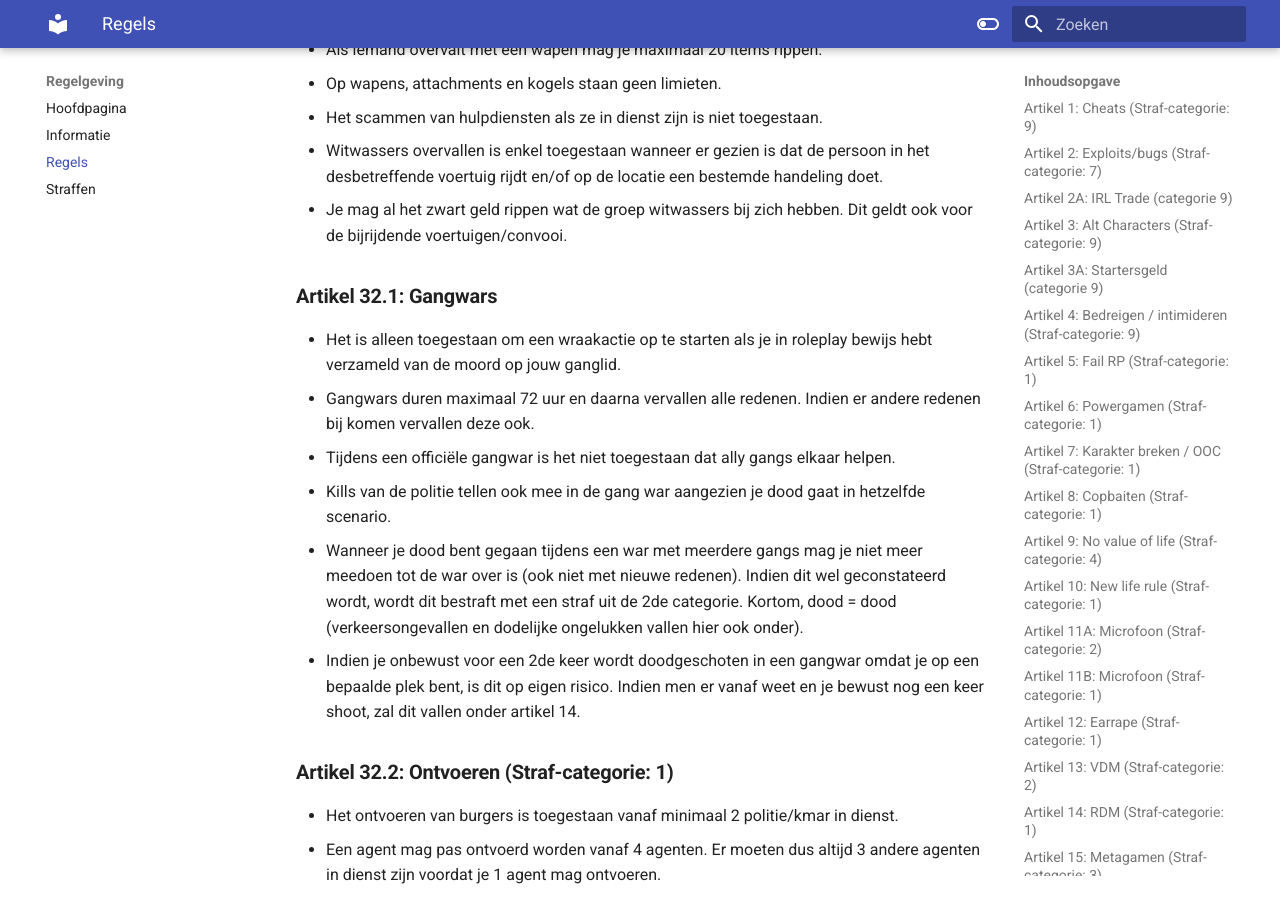
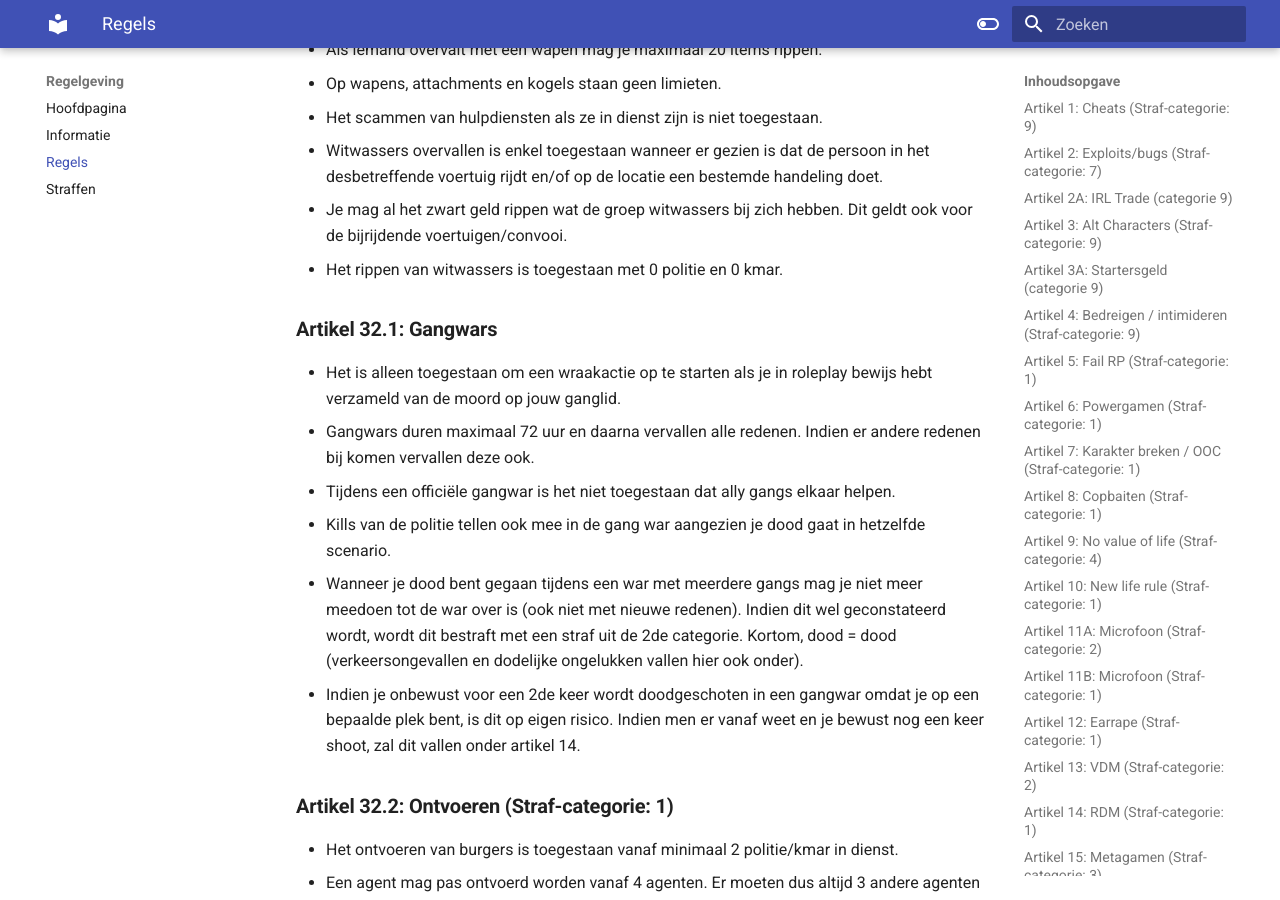
Before and after one commit to ZuiderVeenRP/apv, an MkDocs documentation site: the page built from docs/algemeen.md, in a window 1280 px wide and 900 px high, scrolled down 11206 px. Built offline with MkDocs 1.6.1 and Material for MkDocs 9.7.7, drawn with Linux system fonts in a browser that asks for light colours; comment, search, counter and statistics services are not loaded.

Commit message:
witwas rippen is toegestaan zonder politie of kmar in dienst

```diff
--- a/docs/algemeen.md
+++ b/docs/algemeen.md
@@ -257,6 +257,7 @@
 - Het scammen van hulpdiensten als ze in dienst zijn is niet toegestaan.
 - Witwassers overvallen is enkel toegestaan wanneer er gezien is dat de persoon in het desbetreffende voertuig rijdt en/of op de locatie een bestemde handeling doet.
 - Je mag al het zwart geld rippen wat de groep witwassers bij zich hebben. Dit geldt ook voor de bijrijdende voertuigen/convooi.
+- Het rippen van witwassers is toegestaan met 0 politie en 0 kmar.
 
 ### **Artikel 32.1: Gangwars**
 - Het is alleen toegestaan om een wraakactie op te starten als je in roleplay bewijs hebt verzameld van de moord op jouw ganglid.
```
